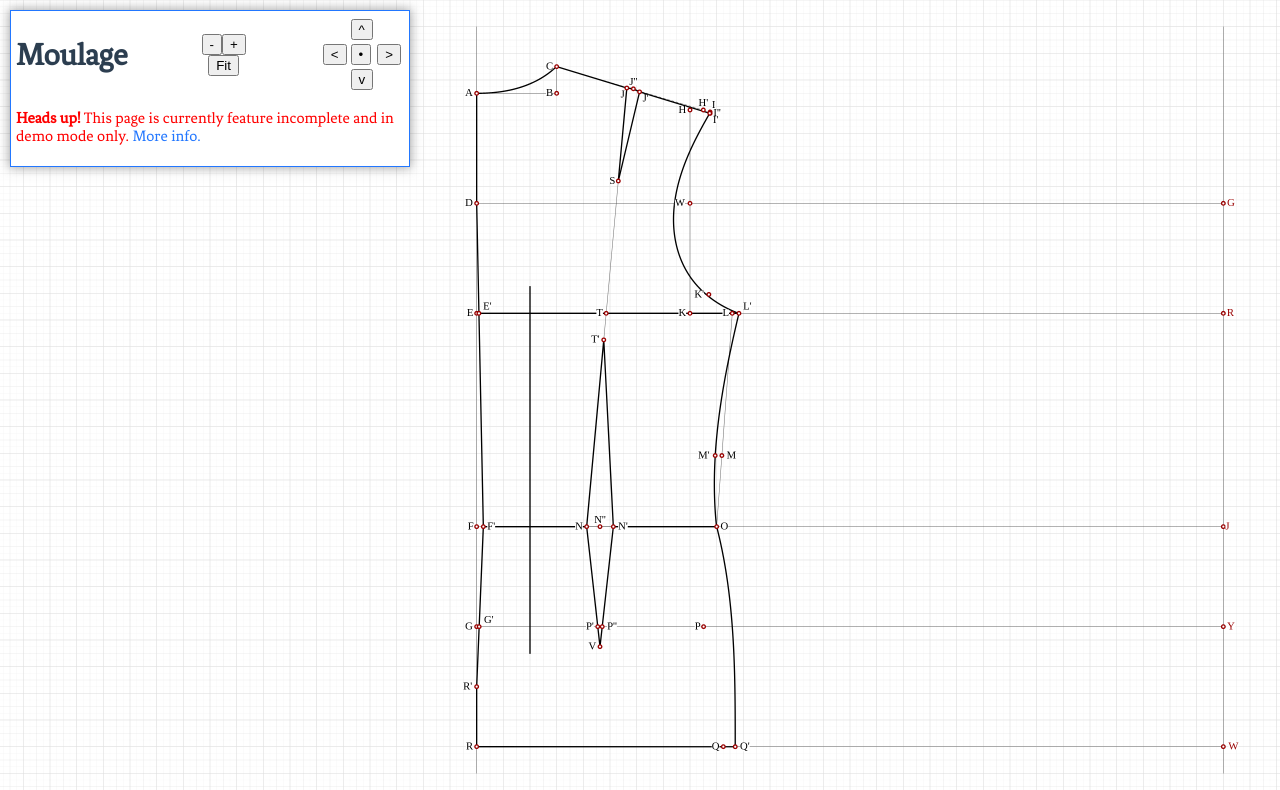
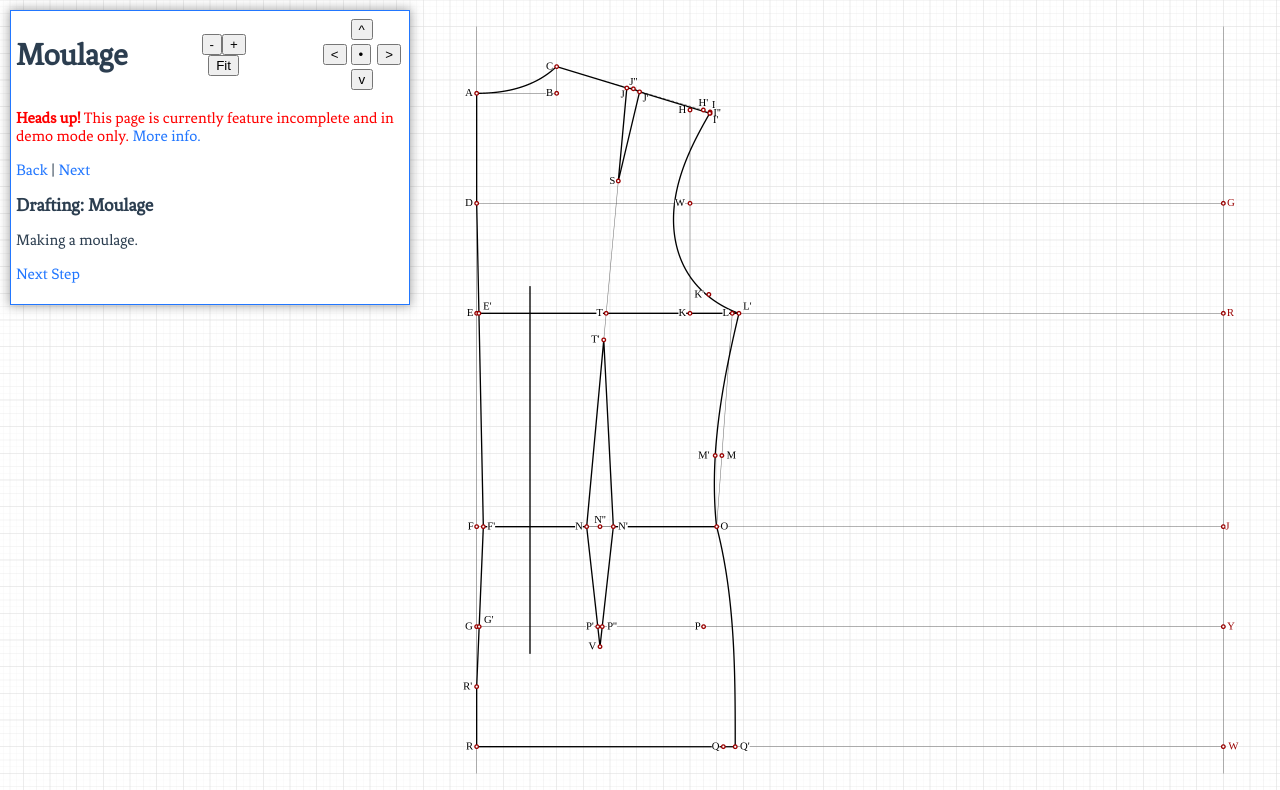
Before and after one commit to quacainia/patternmaking, a Vue app: page /draft/moulage in a window 1280 px wide. Shown: the top 790 px of the page. Built offline with nearby package versions, Linux system fonts and the light colour scheme.

Commit message:
Add steps pages
This adds a Draft component where you can go through the steps of the
draft.

```diff
--- a/src/App.vue
+++ b/src/App.vue
@@ -67,6 +67,9 @@ a {
 p.warning {
   color:red;
 }
+h4.title{
+  margin: 0px;
+}
 h3.title{
   margin: 0px;
 }
--- a/src/router/index.js
+++ b/src/router/index.js
@@ -1,23 +1,34 @@
 import { createRouter, createWebHistory } from 'vue-router'
 import Demo from '../views/Demo.vue'
 import Home from '../views/Home.vue'
-import Measurements from '../views/Measurements.vue'
+import Draft from '../views/Draft.vue'
 
 const routes = [
   {
     path: '/',
     name: 'Home',
-    component: Home
+    component: Home,
   },
   {
-    path: '/measurements',
-    name: 'Measurements',
-    component: Measurements
+    path: '/draft/:draftId',
+    name: 'Draft',
+    component: Draft,
+  },
+  {
+    path: '/draft/:draftId/step/:stepId',
+    component: Draft,
+  },
+  {
+    path: '/draft/:draftId/complete',
+    component: Draft,
+    props: {
+      complete: true,
+    },
   },
   {
     path: '/demo',
     name: 'Demo',
-    component: Demo
+    component: Demo,
   },
 ]
 
--- a/src/shared/moulage/classes.js
+++ b/src/shared/moulage/classes.js
@@ -2,7 +2,11 @@ import {GRID_SIZE} from './constants.js';
 import {getPointOnLineClosestToPoint, pixelsToGridVector} from './utilities.js';
 
 export class Pattern {
-  constructor() {
+  constructor(values) {
+    values = values || {};
+    this.name = values.name;
+    this.title = values.title;
+    this.description = values.description;
     this.patternPieces = {}
     this.steps = [];
   }
--- a/src/shared/moulage/patterns/bodice.js
+++ b/src/shared/moulage/patterns/bodice.js
@@ -3,7 +3,7 @@ import * as constants from '@/shared/moulage/constants.js';
 import * as utilities from '@/shared/moulage/utilities.js';
 
 let backTop = new Point([1,1], {name: 'backTop', styleName: 'guide'});
-let backBottom = new Point([1,29], {name: 'backTop', styleName: 'guide'});
+let backBottom = new Point([1,29], {name: 'backBottom', styleName: 'guide'});
 let frontTop = new Point([29,1], {name: 'frontTop', styleName: 'guide'});
 let frontBottom = new Point([29,29], {name: 'frontBottom', styleName: 'guide'});
 
@@ -29,20 +29,21 @@ export function setupGuide(pattern) {
 
   pattern.addStep({
     actions: [
-      utilities.getLine(backTop, backBottom, {styleName: 'guide', name: 'centerBack'}),
       backBottom,
       backTop,
+      utilities.getLine(backTop, backBottom, {styleName: 'guide', name: 'centerBack'}),
     ],
     name: 'centerBack',
     patternPieceName: 'guide',
     instructions: 'Draw a vertical guide line 1" from the left side of the page, and at least 28" long.', // TODO: guide lines are currently arbitrary size
+    title: 'Draw center back guide line',
   });
 
   pattern.addStep({
     actions: [
-      utilities.getLine(frontTop, frontBottom, {styleName: 'guide', name: 'centerFront'}),
       frontBottom,
       frontTop,
+      utilities.getLine(frontTop, frontBottom, {styleName: 'guide', name: 'centerFront'}),
     ],
     name: 'centerFront',
     patternPieceName: 'guide',
@@ -132,7 +133,7 @@ export function drawBackDraft(pattern) {
   pattern.addStep({
     actions: [
       B,
-      utilities.getLine(B, back.points.A, {styleName: 'guide'}),
+      utilities.getLine(back.points.A, B, {styleName: 'guide'}),
     ],
     patternPieceName: 'back',
   });
@@ -716,7 +717,11 @@ export function drawFrontDraft(backBodice, frontBodice, isMasculine) {
 }
 
 export function create() {
-  let pattern = new Pattern();
+  let pattern = new Pattern({
+    name:'moulage',
+    title: 'Moulage',
+    description: 'Making a moulage.',
+  });
 
   pattern.patternPieces.guide = new PatternPiece();
   pattern.patternPieces.back = new PatternPiece();
--- a/src/store/index.js
+++ b/src/store/index.js
@@ -1,4 +1,6 @@
-import { createStore } from 'vuex'
+import { createStore } from 'vuex';
+
+import draftModule from '@/store/modules/draft.js';
 
 export default createStore({
   state: {
@@ -87,6 +89,7 @@ export default createStore({
   actions: {
   },
   modules: {
+    draft: draftModule,
   },
   getters: {
     canvas(state) {
--- /dev/null
+++ b/src/store/modules/draft.js
@@ -0,0 +1,23 @@
+export default {
+  namespaced: true,
+  state: {
+    patterns: {
+    },
+  },
+  mutations: {
+    ADD_PATTERN(store, pattern) {
+      let newPatterns = {};
+      newPatterns[pattern.name] = pattern;
+      store.patterns = Object.assign({}, store.patterns, newPatterns);
+      console.log('store');
+    },
+  },
+  actions: {
+  },
+  getters: {
+    pattern:(state) => (id) => {
+      // console.log(state.patterns, id, state.patterns[id]);
+      return state.patterns[id]; //{title: "Foo", description: "bar"};
+    }
+  }
+}
--- /dev/null
+++ b/src/views/Draft.vue
@@ -0,0 +1,114 @@
+<template>
+  <div class="measurements">
+    <p>
+      <router-link :to="backPage">Back</router-link>
+      <span v-if="!isComplete">
+        |
+        <router-link :to="nextPage">Next</router-link>
+      </span>
+    </p>
+
+    <h3 class="title">
+      Drafting: {{pattern.title}}
+    </h3>
+
+    <p v-if="!stepId && !isComplete">
+    {{pattern.description}}
+    </p>
+
+    <p v-if="isComplete">
+      Congratulations! Your draft is complete! The next steps will be sewing it together and fitting.
+    </p>
+
+    <div v-if="stepId">
+      <h4 class="title">
+        Step {{stepId}}: {{step.title}}
+      </h4>
+      <p>{{step.instructions}}</p>
+      <ul>
+        <li v-for="(action, index) in step.actions" :key="index">
+          {{action.type}}: {{action.name}}
+        </li>
+      </ul>
+    </div>
+
+    <p v-if="!isComplete">
+      <router-link :to="nextPage">Next Step</router-link>
+    </p>
+  </div>
+</template>
+
+
+<script>
+import { mapGetters, mapMutations } from 'vuex';
+
+import {create} from '@/shared/moulage/patterns/bodice.js';
+
+export default {
+  name: 'Draft',
+
+  props: ['complete'],
+
+  components: {
+  },
+
+  computed: {
+    ...mapGetters('draft', {
+      getPattern: 'pattern',
+    }),
+    backPage() {
+      if (!this.stepId && !this.isComplete) {
+        return '/';
+      }
+      if (this.stepId === 1) {
+        return `/draft/${this.draftId}`;
+      }
+      if (this.isComplete) {
+        return `/draft/${this.draftId}/step/${this.pattern.steps.length}`;
+      }
+      return `/draft/${this.draftId}/step/${this.stepId-1}`;
+    },
+    draftId() {
+      return this.$route.params.draftId;
+    },
+    isComplete() {
+      return this.$route.matched[this.$route.matched.length - 1].props.default.complete;
+    },
+    nextPage() {
+      if (!this.stepId) {
+        return `/draft/${this.draftId}/step/1`;
+      }
+      if (this.stepId === this.pattern.steps.length) {
+        return `/draft/${this.draftId}/complete`;
+      }
+      return `/draft/${this.draftId}/step/${this.stepId+1}`;
+    },
+    pattern() {
+      return this.getPattern(this.draftId);
+    },
+    step() {
+      return this.pattern.steps[this.stepId-1];
+    },
+    stepId() {
+      return Number(this.$route.params.stepId);
+    },
+  },
+
+  methods: {
+    ...mapMutations('draft', {
+      mutateAddPattern: 'ADD_PATTERN',
+    }),
+  },
+
+  created() {
+    if (!this.pattern) {
+      this.mutateAddPattern(create());
+    }
+  }
+}
+
+
+</script>
+
+<style lang="scss">
+</style>
--- a/src/views/Home.vue
+++ b/src/views/Home.vue
@@ -10,7 +10,7 @@
     </p>
 
     <p>
-      <router-link to="/measurements">Get started!</router-link>
+      <router-link to="/draft/moulage">Get started!</router-link>
     </p>
   </div>
 </template>
```
